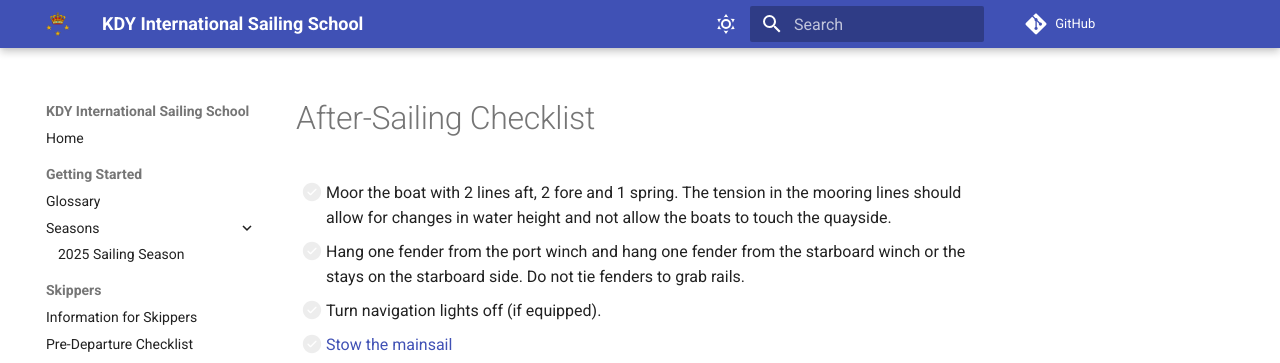
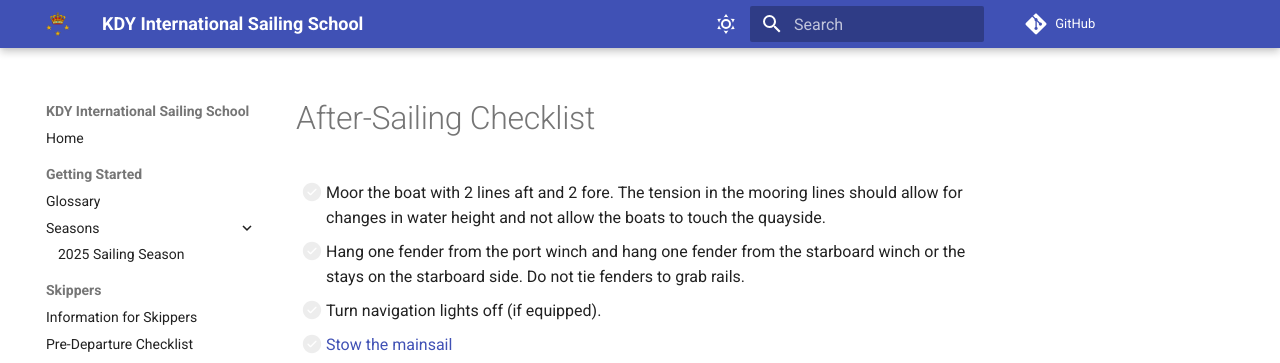
Before and after one commit to x123/kdy-iss, an MkDocs documentation site: the page built from docs/after-sailing-checklist.md, in a window 1280 px wide and 1019 px high. Shown: the top 363 px of the window. Built offline with MkDocs 1.6.1 and Material for MkDocs 9.7.7, drawn with Linux system fonts in a browser that asks for light colours; comment, search, counter and statistics services are not loaded.

Commit message:
fix: remove spring from after sailing checklist

```diff
--- a/docs/after-sailing-checklist.md
+++ b/docs/after-sailing-checklist.md
@@ -1,6 +1,6 @@
-* [ ] Moor the boat with 2 lines aft, 2 fore and 1 spring. The tension in the
-      mooring lines should allow for changes in water height and not allow the
-      boats to touch the quayside.
+* [ ] Moor the boat with 2 lines aft and 2 fore. The tension in the mooring
+      lines should allow for changes in water height and not allow the boats to
+      touch the quayside.
 * [ ] Hang one fender from the port winch and hang one fender from the
       starboard winch or the stays on the starboard side. Do not tie fenders to
       grab rails.
```
